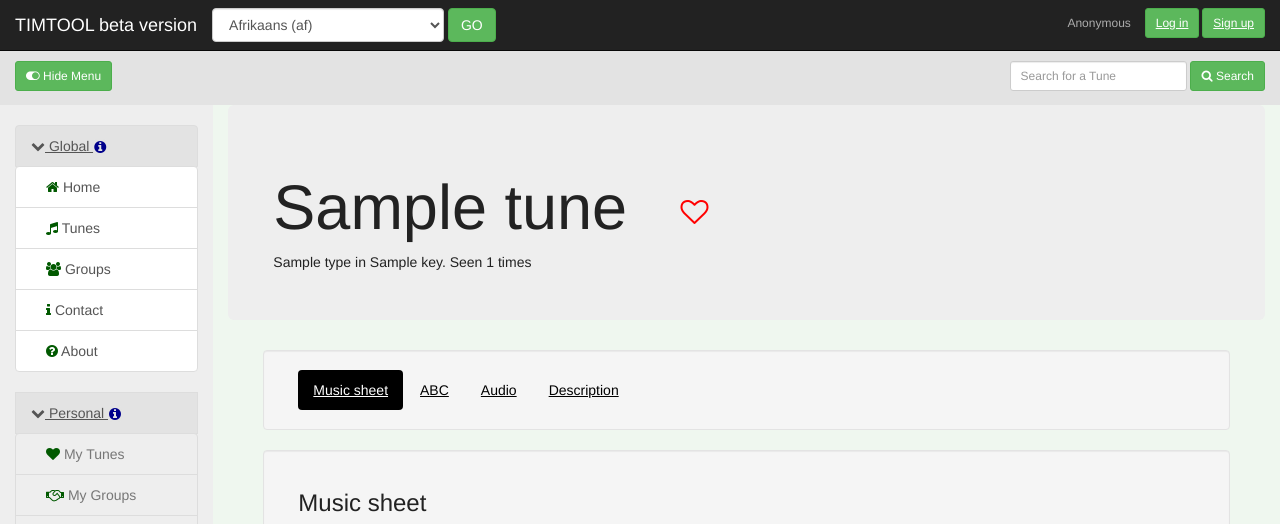
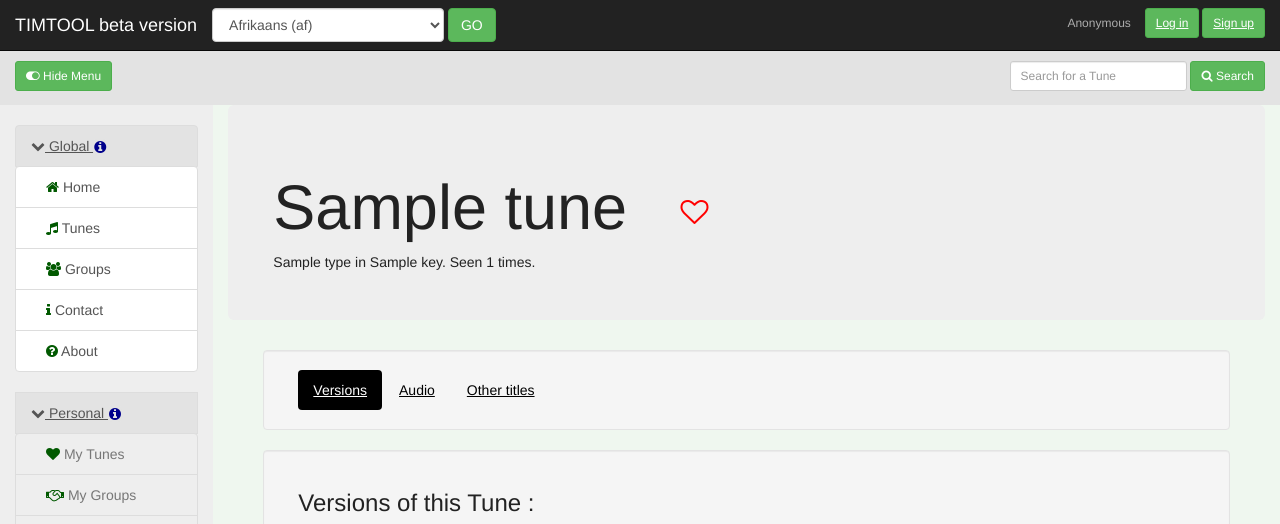
Before and after one commit to Mr-Testy/TimTool, a Django app: template tune/templates/tune/tune_lire.html in a window 1280 px wide. Shown: the top 524 px of the page. Run offline with Django 3.2, Linux system fonts and the light colour scheme; the template is opened without the code that fills it: most values are stand-ins (such as "Sample title", 1, 10 or a date in 2020); some libraries are stand-ins or nearby versions.

Commit message:
impacted tune_lire, todo: tune_lire_version

```diff
--- a/tune/templates/tune/tune_lire.html
+++ b/tune/templates/tune/tune_lire.html
@@ -29,7 +29,7 @@ title="{% trans 'Trick !' %}" data-content="{% trans 'Sign in or register to be
 
 {% block jumboMessage %}
 {% blocktrans with type=tune.type key=tune.key %}{{ type }} in {{ key }}{% endblocktrans %}.
-{% blocktrans with nb_vues=tune.nb_vues %}Seen {{ nb_vues }} times{% endblocktrans %}
+{% blocktrans with nb_vues=tune.nb_vues %}Seen {{ nb_vues }} times{% endblocktrans %}.
 {% endblock %}
 
 {% block timtool_body %}
@@ -37,11 +37,10 @@ title="{% trans 'Trick !' %}" data-content="{% trans 'Sign in or register to be
             <div class="col-xs-12">
 <ul  class="nav nav-pills">
   <li class="active">
-    <a  href="#1a" data-toggle="tab">{% trans 'Music sheet' %}</a>
+    <a  href="#1a" data-toggle="tab">{% trans 'Versions' %}</a>
   </li>
-  <li><a href="#2a" data-toggle="tab">ABC</a></li>
-  <li><a href="#3a" data-toggle="tab">Audio</a></li>
-  <li><a href="#4a" data-toggle="tab">{% trans 'Description' %}</a></li>
+  <li><a href="#2a" data-toggle="tab">Audio</a></li>
+  <li><a href="#3a" data-toggle="tab">{% trans 'Other titles' %}</a></li>
 </ul>
 </div>
 </div>
@@ -50,25 +49,47 @@ title="{% trans 'Trick !' %}" data-content="{% trans 'Sign in or register to be
             <div class="col-xs-12">
 <div class="tab-content clearfix">
   <div class="tab-pane active" id="1a">
-    <h1>{% trans 'Music sheet' %}</h1>
-    <img src="https://files.timtool.ovh/tune_svg/{{tune.slug}}.svg" alt="music sheet">
+<div class="row">
+    <div class="col-sm-12">
+        <h1>{% trans 'Versions of this Tune : '%}</h1>
+        <div class="panel panel-primary wrappedTable">
+            <table class="table table-striped table-hover">
+                {% if tune.abcs.all|length == 0 %}
+                <thead><tr><th>{% trans 'No version found' %}</th></tr></thead>
+                {% else %}
+                <thead>
+                    <tr>
+                        <th class="widthCell">{% trans 'Version' %}</th>
+                        <th class="widthCell">{% trans 'ABC...' %}</th>
+                    </tr>
+                </thead>
+                <tbody>
+                    {% for version in tune.abcs.all %}
+                    <tr>
+                          <td class=""><a
+                              href="{% url 'tune:tune_lire_version' slug=tune.slug version=version.version %}"
+                              class="btn-link tooltipInfo" data-toggle="tooltip"
+                              title="Go to version : {{version.version}} of Tune : {{ tune.name }}"><span>{{ version.version|truncatechars:30 }}</span>
+                              <i class="fa fa-chevron-circle-right" aria-hidden="true"></i></a>
+                          </td>
+                          <td>{{version.content|truncatechars:40}}</td>
+                    </tr>
+                    {% endfor %}
+                </tbody>
+                {% endif %}
+            </table>
+        </div>
+    </div>
+</div>
   </div>
 
   <div class="tab-pane" id="2a">
-    <h1>ABC</h1>
-    <p>{{tune.abc.content|linebreaksbr}}</p>
-  </div>
-
-  <div class="tab-pane" id="3a">
-                <div class="row ">
-            <div class="col-xs-12">
-    <h1>Audio</h1>
-    <p>{% trans 'Download the sound (.mid file)'%} <a class="btn btn-success btn-sm" href="https://files.timtool.ovh/tune_midi/{{tune.slug}}.mid">{% trans 'here'%} !</a></p>
-  </div>
-</div>
             <div class="row ">
             <div class="col-xs-12">
 <h1>{% trans 'Audio files' %}</h1>
+{% if user_clyps|length == 0 and group_clyps|length == 0 %}
+<p>{% trans 'There is not audio file for this Tune' %}</p>
+{% else %}
         {% for clyp in user_clyps %}
                 <div class="row">
             <div class="col-xs-12">
@@ -98,14 +119,23 @@ title="{% trans 'Trick !' %}" data-content="{% trans 'Sign in or register to be
         </div>
         </div>
         {% endfor %}
+        {% endif %}
 </div>
 </div>
   </div>
+  <div class="tab-pane" id="3a">
+            <div class="row ">
+            <div class="col-xs-12">
+<h1>{% trans 'Other titles of this Tune' %}</h1>
+{% for titl in tune.titles.all %}
+{% if not titl.name == tune.name %}
+<li>{{titl.name}}</li>
+{% endif %}
+{% endfor %}
+</div>
+</div>
+</div>
 
-  <div class="tab-pane" id="4a">
-    <h1>{% trans 'Description' %}</h1>
-    <p>{{tune.description}}</p>
-  </div>
 </div>
 </div>
 </div>
--- a/tune/urls.py
+++ b/tune/urls.py
@@ -21,7 +21,8 @@ from tune.views import (
     generateur,
     generateur_group,
     comparateur,
-    LireTune,
+    tune_lire,
+    LireTuneVersion,
     tune_favori_lire,
     tune_favori_add_sound,
     createABCTune,
@@ -39,7 +40,8 @@ urlpatterns = [
     url(r'^generateur/$', generateur, name="generateur",),
     url(r'^generateur/(?P<slug>[\w-]*)$', generateur_group, name="generateur_group",),
     url(r'^comparateur/$', comparateur, name="comparateur",),
-    url(r'^lire/(?P<slug>[\w-]+)$', LireTune.as_view(), name="tune_lire",),
+    url(r'^lire/(?P<slug>[\w-]+)$', tune_lire, name="tune_lire",),
+    url(r'^lire/(?P<slug>[\w-]+)/(?P<version>[\w-]+)$', LireTuneVersion.as_view(), name="tune_lire_version",),
     url(r'^lire_favori/(?P<slug>[\w-]+)$', tune_favori_lire, name="tune_favori_lire",),
     url(r'^lire_favori/(?P<slug>[\w-]+)/add_sound/$', tune_favori_add_sound, name="tune_favori_add_sound",),
     url(r'^new_from_abc/$', createABCTune, name="tune_new_from_abc"),
```
Also changed, not shown: tune/abc.py (+29 -16 lines), tune/admin.py (+8 -0 lines), tune/views.py (+17 -4 lines), 1 other file.
